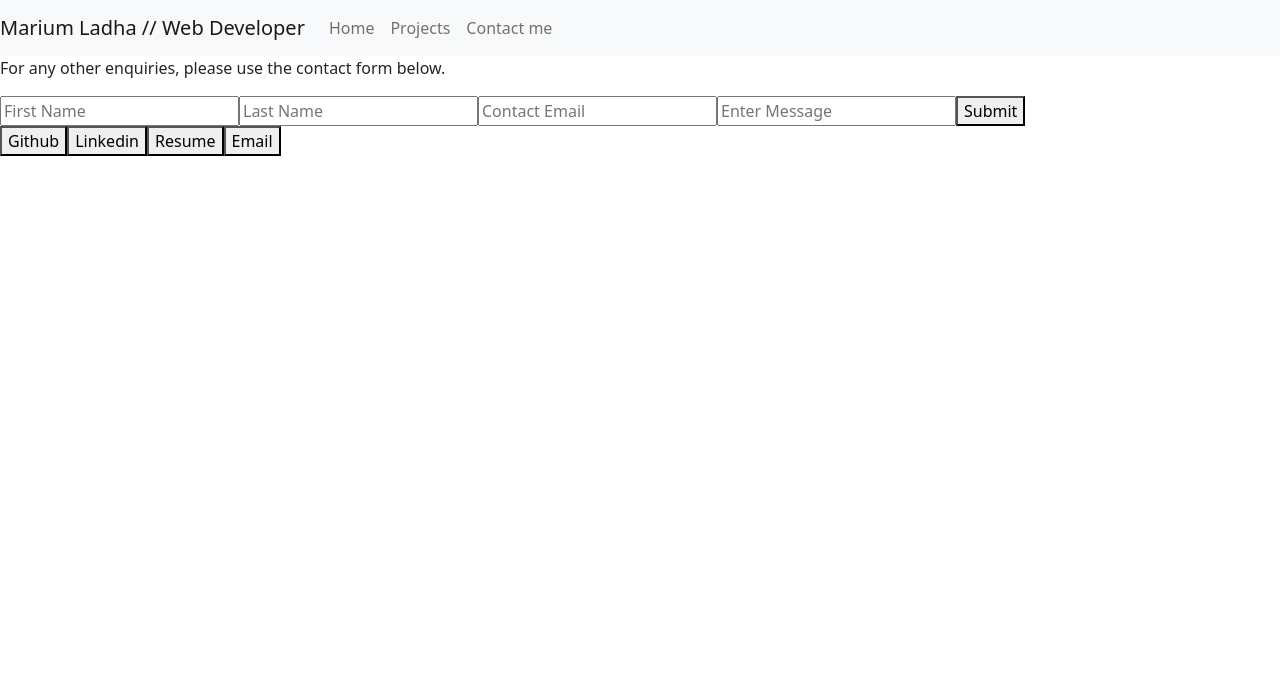
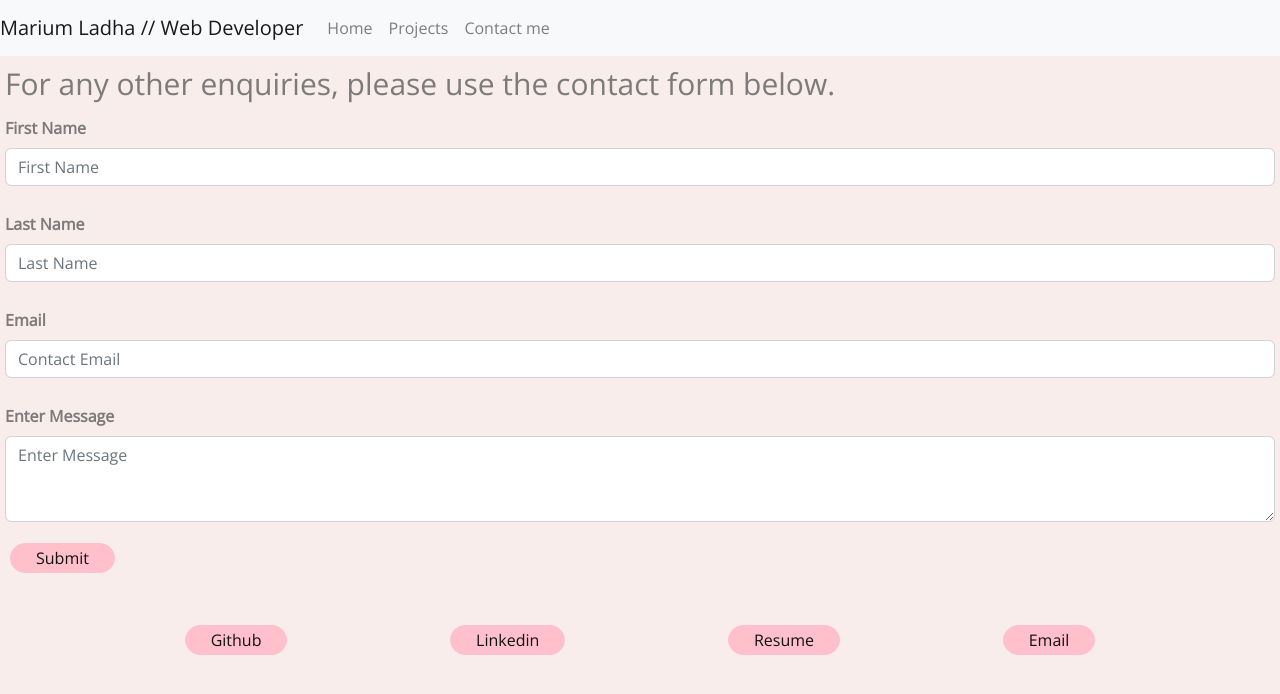
Before and after one commit to mariuml/react-portfolio, a React (Create React App) app: page /contact in a window 1280 px wide. Shown: the top 694 px of the page. Built offline with nearby package versions, Linux system fonts and the light colour scheme.

Commit message:
Added styling to pages

```diff
--- a/public/index.html
+++ b/public/index.html
@@ -25,6 +25,8 @@
       Learn how to configure a non-root public URL by running `npm run build`.
     -->
     <title>Marium's Portfolio</title>
+    <link href="https://fonts.googleapis.com/css2?family=Open+Sans&display=swap" rel="stylesheet"/>
+    <link rel="stylesheet" href="https://cdn.jsdelivr.net/npm/bootstrap@4.6.2/dist/css/bootstrap.min.css" integrity="sha384-xOolHFLEh07PJGoPkLv1IbcEPTNtaed2xpHsD9ESMhqIYd0nLMwNLD69Npy4HI+N" crossorigin="anonymous">
   </head>
   <body>
     <noscript>You need to enable JavaScript to run this app.</noscript>
--- a/src/components/ContactPage.js
+++ b/src/components/ContactPage.js
@@ -1,4 +1,5 @@
 import React, { useState } from "react";
+import "../styles/ContactPage.css";
 
 function ContactPage() {
   // Setting the components initial state
@@ -9,16 +10,16 @@ function ContactPage() {
     message: "",
   });
 
-  const handleInputChange = event => {
+  const handleInputChange = (event) => {
     // Getting the value and name of the input which triggered the change
     const { name, value } = event.target;
 
     // Updating the input's state
     setFormData({
       ...formData,
-        [name]: value
+      [name]: value,
     });
-    }
+  };
 
   const handleFormSubmit = (event) => {
     event.preventDefault();
@@ -34,41 +35,64 @@ function ContactPage() {
       {/* Contact form */}
 
       <div>
-        <p>For any other enquiries, please use the contact form below.</p>
-        <form className="form">
+      <p id="intro">For any other enquiries, please use the contact form below.</p>
+        <form>
+
+          <form className="form-group">
+            <label for="firstName"> First Name </label>
             <input
               value={formData.firstName}
               name="firstName"
               type="text"
               onChange={handleInputChange}
               placeholder="First Name"
+              className="form-control"
             />
+          </form>
+
+          <form className="form-group">
+            <label for="lastName"> Last Name </label>
             <input
               value={formData.lastName}
               name="lastName"
               type="text"
               onChange={handleInputChange}
               placeholder="Last Name"
+              className="form-control"
             />
+          </form>
+
+          <form className="form-group">
+            <label for="email"> Email </label>
             <input
               value={formData.email}
               name="email"
               type="text"
               onChange={handleInputChange}
               placeholder="Contact Email"
+              className="form-control"
             />
-          <input
+          </form>
+
+          <form className="form-group">
+            <label for="message"> Enter Message </label>
+            <textarea
               value={formData.message}
               name="message"
               type="text"
               onChange={handleInputChange}
               placeholder="Enter Message"
-          />
-          <button onClick={handleFormSubmit}>Submit</button>
+              className="form-control"
+              rows="3"
+            ></textarea>
+          </form>
+          <button className="button" onClick={handleFormSubmit}>
+            Submit
+          </button>
         </form>
       </div>
 
-      <footer>
+      <footer className="footer">
         {/* <!-- Github --> */}
 
         <a href="https://github.com/mariuml">
--- a/src/components/Header.js
+++ b/src/components/Header.js
@@ -1,13 +1,21 @@
 import React from 'react'
+
+const styles = {
+  navbar: {
+    fontFamily: "'Open Sans', sans-serif",
+  },
+}
+
 
 function Header() {
     return (
-      <nav className="navbar navbar-expand-lg navbar-light bg-light">
-      <a className="navbar-brand" href="/">Marium Ladha // Web Developer </a>
+
+      <nav className="navbar navbar-expand-lg navbar-light bg-light" style={styles.navbar}>
+      <a className="navbar-brand" href="/" >Marium Ladha // Web Developer </a>
       <button className="navbar-toggler" type="button" data-toggle="collapse" data-target="#navbarNav" aria-controls="navbarNav" aria-expanded="false" aria-label="Toggle navigation">
         <span className="navbar-toggler-icon"></span>
       </button>
-      <div className="collapse navbar-collapse" id="navbarNav">
+      <div className="collapse navbar-collapse" id="navbarNav" >
         <ul className="navbar-nav">
 
           <li className="nav-item">
@@ -22,6 +30,7 @@ function Header() {
         </ul>
       </div>
     </nav>
+
     )
 }
 
--- a/src/components/Homepage.js
+++ b/src/components/Homepage.js
@@ -1,9 +1,10 @@
 import React from "react";
-
 
 // Styling for homepage
 
 const styles = {
+
+
   heroImg: {
     height: "300px",
     width: "400px",
@@ -26,14 +27,17 @@ jumbotron: {
     height: "400px",
     backgroundColor: "#e9ecef",
 }
-};
+}
+
 
 
 // Homepage function
 
 function Homepage() {
   return (
-    <div className="jumbotron show" style={styles.jumbotron} >
+
+
+    <div className="jumbotron" style={styles.jumbotron} >
       <div className="container">
         <div className="row" >
           <div className="col-sm" style={styles.bannerText}>
@@ -50,6 +54,7 @@ function Homepage() {
 
     </div>
 
+
   );
 }
 
--- /dev/null
+++ b/src/styles/ContactPage.css
@@ -0,0 +1,65 @@
+:root {
+  --theme-color-1: #7c7a7a;
+  --theme-color-2: #ffc0cb;
+  font-family: "Open Sans", sans-serif;
+}
+
+body {
+  margin: 0;
+  padding: 0;
+  font-family: "Open Sans", sans-serif !important;
+  line-height: 1.5;
+  background-color: #f8edeb !important;
+}
+
+/* Form styling */
+
+#intro {
+  font-size: 30px;
+  color: var(--theme-color-1);
+  margin: 5px;
+}
+
+.form-group {
+  padding: 5px;
+  font-weight: bold;
+  color: var(--theme-color-1);
+}
+
+/* Footer styling */
+.footer {
+  display: flex;
+  justify-content: space-evenly;
+  padding: 2.5%;
+}
+
+a:link {
+  text-decoration: none !important;
+}
+
+button {
+  white-space: nowrap;
+  align-items: center;
+  background-color: var(--theme-color-2);
+  border: 1px solid var(--theme-color-2);
+  border-radius: 50px !important;
+  color: #111;
+  cursor: pointer;
+  display: flex;
+  font-family: "Open Sans", sans-serif;
+  font-size: 16px;
+  height: 30px;
+  justify-content: center;
+  line-height: 24px;
+  max-width: 100%;
+  padding: 0 25px;
+  position: relative;
+  text-align: center;
+  text-decoration: none;
+  margin: 10px !important;
+}
+
+button:hover {
+  text-decoration: none;
+  box-shadow: 5px 5px 4px var(--theme-color-1);
+}
```
Lines whose indentation alone changed are shown as unchanged.
